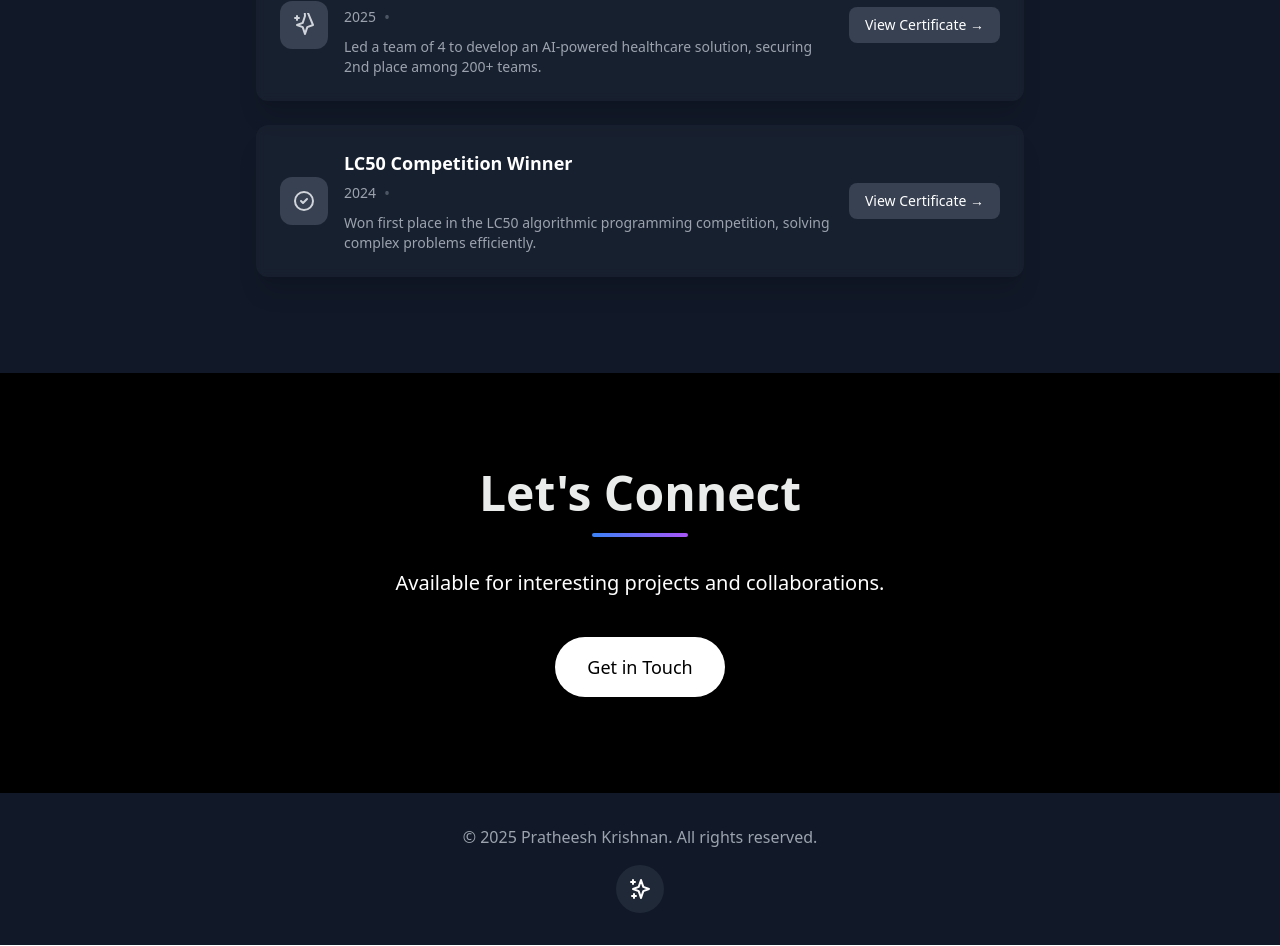
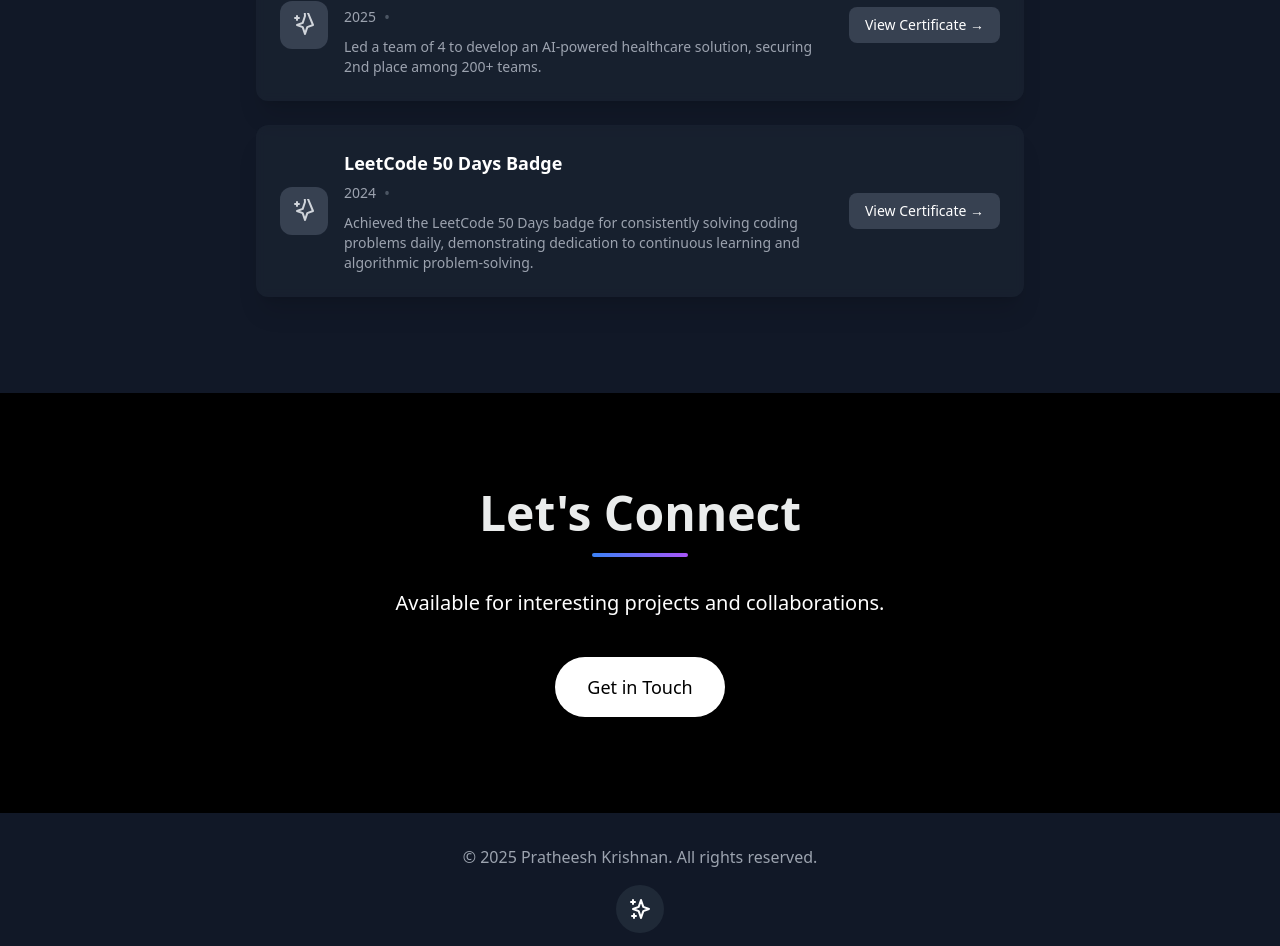
Before and after one commit to Pratheesh-555/My-Portfolio, a React (Vite) app: page / in a window 1280 px wide. Shown: the part 2567-3513 px from the top of the page. Built offline with nearby package versions, Linux system fonts and the light colour scheme; a web font is replaced by a local one.

Commit message:
cv loaded

```diff
--- a/src/App.jsx
+++ b/src/App.jsx
@@ -404,16 +404,15 @@ export default function UltraModernPortfolio() {
           <path strokeLinecap="round" strokeLinejoin="round" strokeWidth={2} d="M5 3v4M3 5h4m5-16l2.286 6.857L21 12l-5.714 2.143L13 21l-2.286-6.857L5 12l5.714-2.143L13 3z" />
         </svg>
       )
-    },
-    {
-      title: "LC50 Competition Winner",
+    },    {
+      title: "LeetCode 50 Days Badge",
       year: "2024",
-      description: "Won first place in the LC50 algorithmic programming competition, solving complex problems efficiently.",
+      description: "Achieved the LeetCode 50 Days badge for consistently solving coding problems daily, demonstrating dedication to continuous learning and algorithmic problem-solving.",
       image: "/lc50.png",
       thumbnailImage: "/lc50.png",
       icon: (
         <svg className="w-6 h-6" fill="none" stroke="currentColor" viewBox="0 0 24 24">
-          <path strokeLinecap="round" strokeLinejoin="round" strokeWidth={2} d="M9 12l2 2 4-4m6 2a9 9 0 11-18 0 9 9 0 0118 0z" />
+          <path strokeLinecap="round" strokeLinejoin="round" strokeWidth={2} d="M5 3v4M3 5h4m5-16l2.286 6.857L21 12l-5.714 2.143L13 21l-2.286-6.857L5 12l5.714-2.143L13 3z" />
         </svg>
       )
     }
```
